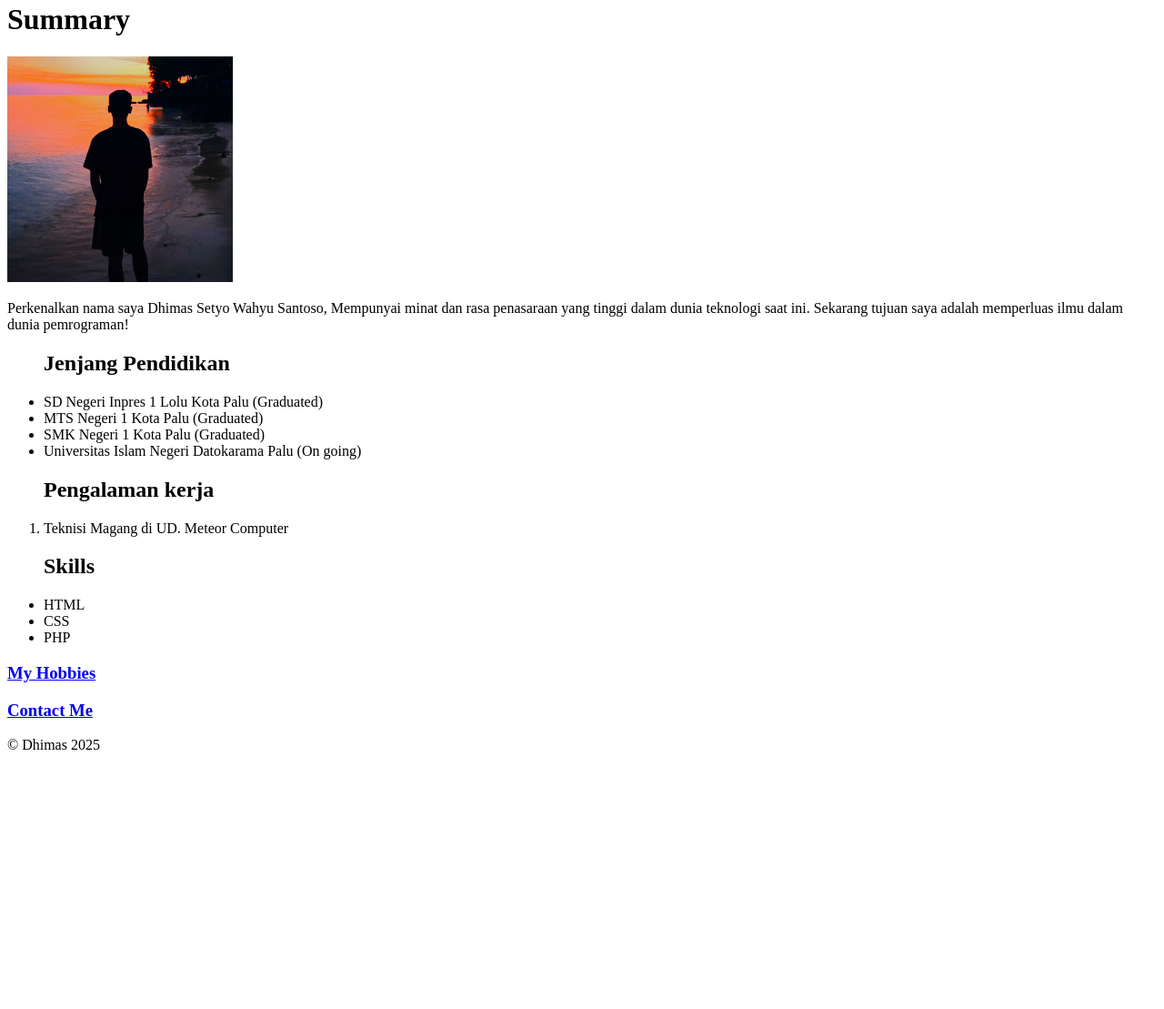
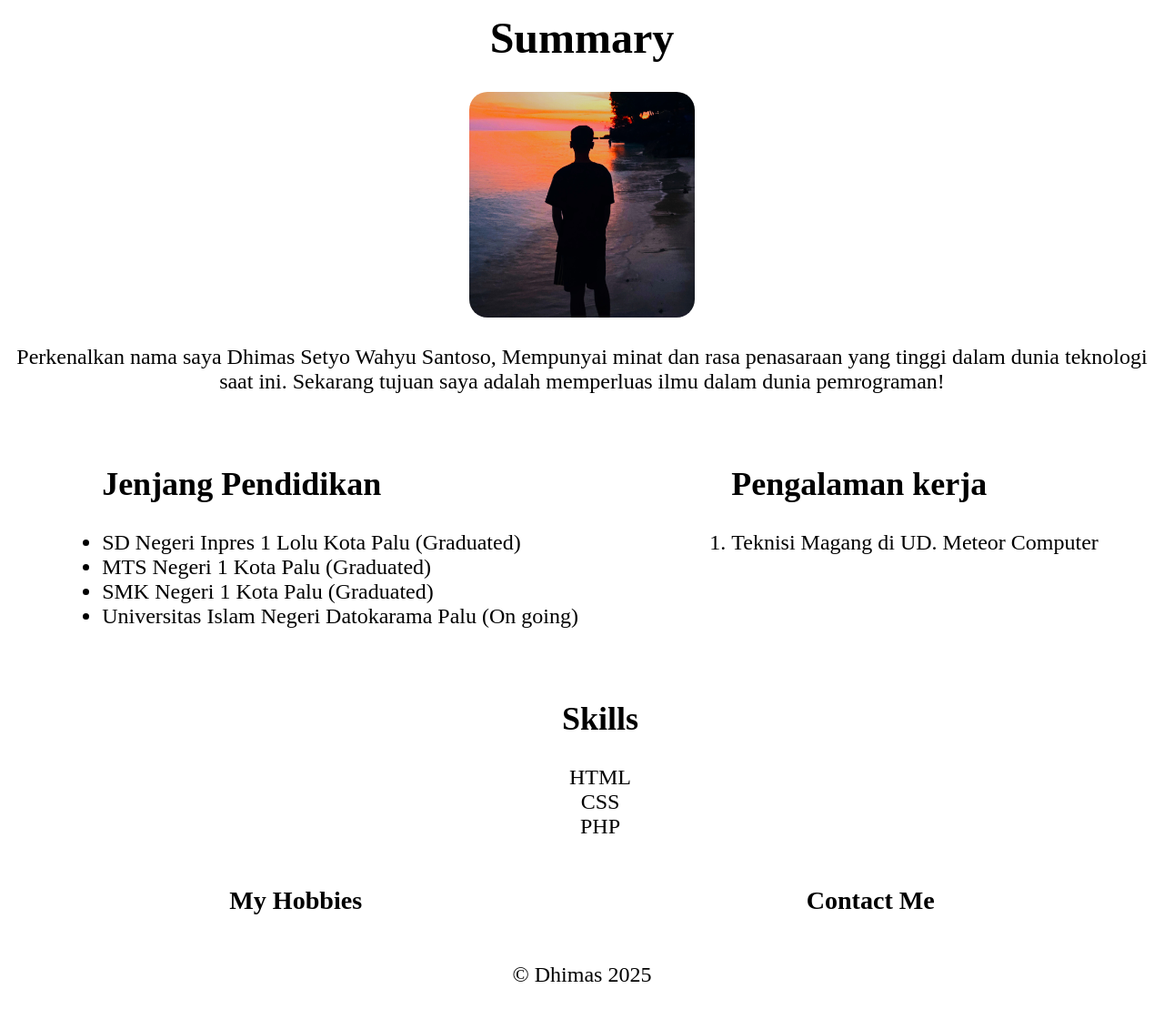
Before and after one commit to dhimasSetyoWS/website-portofolio, a plain HTML site: page index.html in a window 1280 px wide. Shown: the part 18-1127 px from the top of the page at 91% size. Before the commit the page ends 862 px from the top, so only its background shows below. Drawn offline with Linux system fonts and the light colour scheme.

Commit message:
Linking the css file into index.html

```diff
--- a/index.html
+++ b/index.html
@@ -3,12 +3,16 @@
 <head>
     <meta charset="UTF-8">
     <meta name="viewport" content="width=device-width, initial-scale=1.0">
+    <link href="style.css" rel="stylesheet">
     <title>Dhimas Portofolio</title>
 </head>
 <body>
+    <div class="hero-top">
         <h1>Summary</h1>
         <img width="248px" src="./img/profilePict.jpg">
         <p>Perkenalkan nama saya Dhimas Setyo Wahyu Santoso, Mempunyai minat dan rasa penasaraan yang tinggi dalam dunia teknologi saat ini. Sekarang tujuan saya adalah memperluas ilmu dalam dunia pemrograman!</p>
+    </div>
+    <div class="mid-part">
         <ul>
             <h2>Jenjang Pendidikan</h2>
             <li>
@@ -31,16 +35,19 @@
             <h2>Pengalaman kerja</h2>
             <li>Teknisi Magang di UD. Meteor Computer</li>
         </ol>
-
+    </div>
+    <div class="skills">
         <ul>
             <h2>Skills</h2>
             <li>HTML</li>
             <li>CSS</li>
             <li>PHP</li>
         </ul>
-
+    </div>
+    <div class="multi-page">
         <h3><a href="hobbies.html">My Hobbies</a></h3>
         <h3><a href="contact.html">Contact Me</a></h3>
+    </div>
 
     <footer>
         <p>© Dhimas 2025</p>
```
Lines whose indentation alone changed are shown as unchanged.
